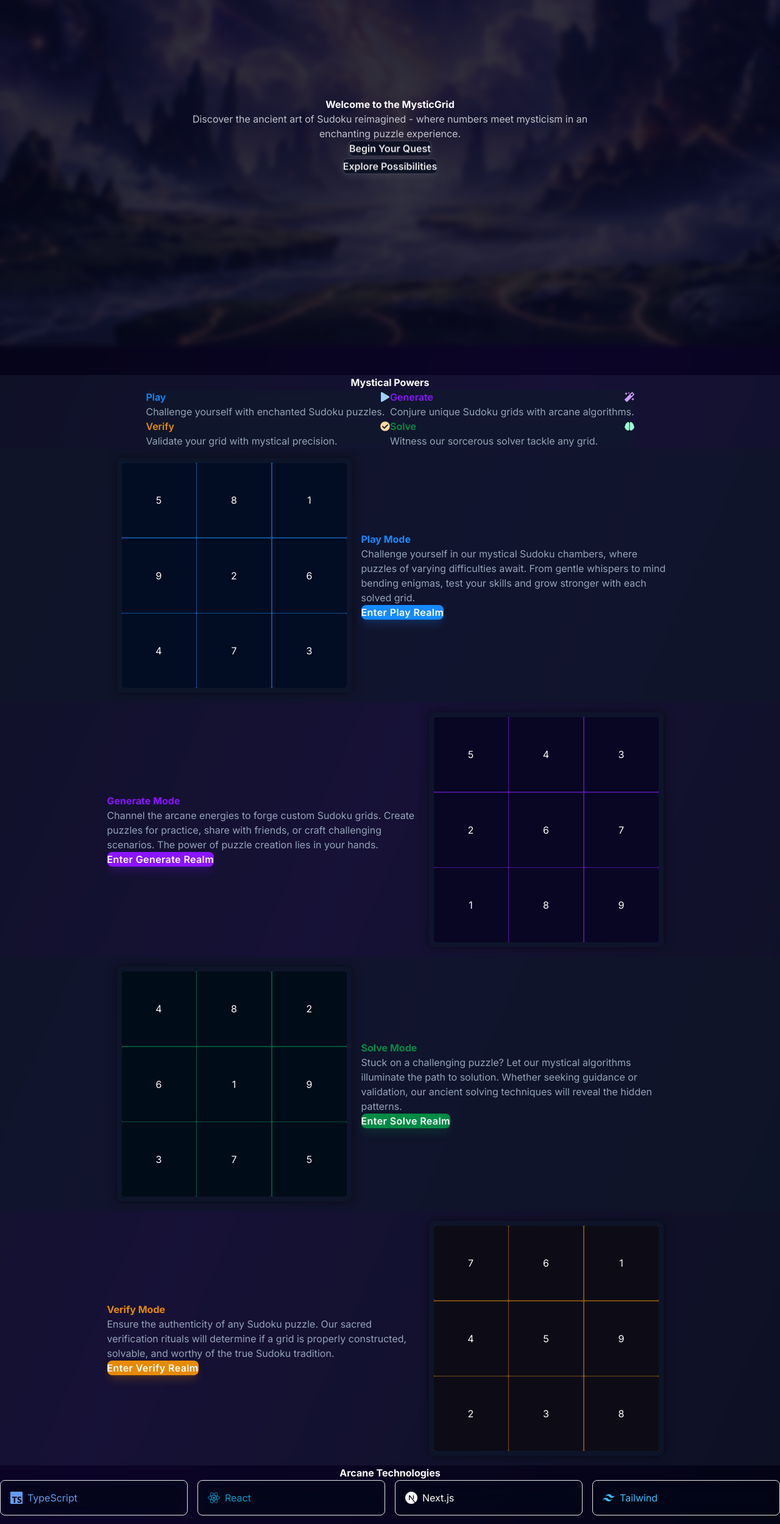
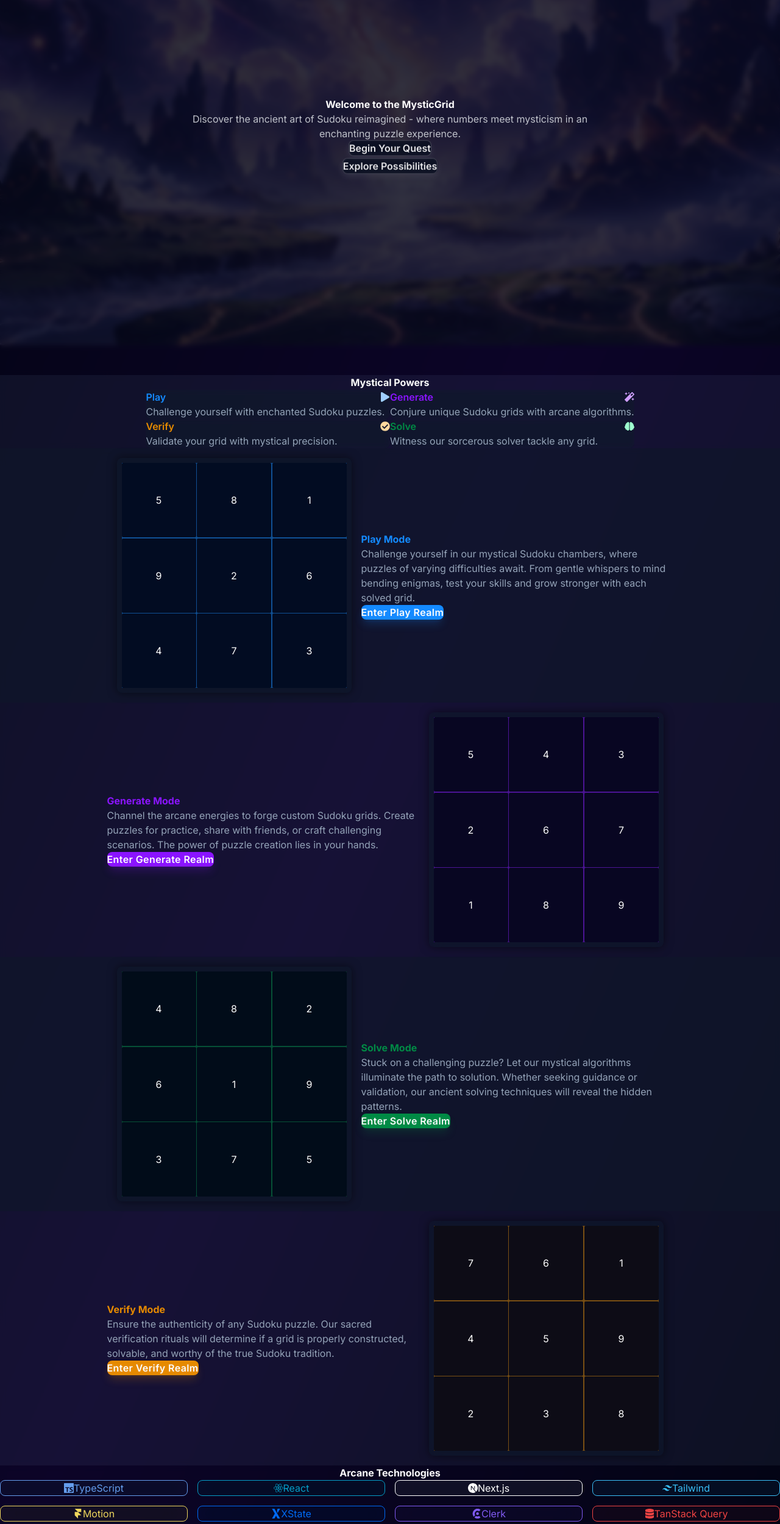
Before and after one commit to Neonsy/NextJS-MysticGrid, a Next.js app in the folder project/: page / in a window 1280 px wide. Shown: the part 234-2733 px from the top of the page at 61% size. Built offline with nearby package versions, Linux system fonts and the light colour scheme; what fluid-tailwind would draw is missing.

Commit message:
Fixed border color for technologies

```diff
--- a/project/src/app/_page/sections/mysticalPowers/FeatureCard.tsx
+++ b/project/src/app/_page/sections/mysticalPowers/FeatureCard.tsx
@@ -75,7 +75,7 @@ export default function FeatureCard({ title, description, icon: Icon, variant, a
                         duration: 0.5,
                         delay: 0.2 + animationDelay,
                     }}>
-                    <Icon className={`shrink-0 ${variantStyles.icon} ~text-3xl/5xl`} />
+                    <Icon className={`${variantStyles.icon} ~text-3xl/5xl`} />
                 </motion.div>
             </div>
             <motion.p
--- a/project/src/app/_page/sections/technologies/TechnologyCard.tsx
+++ b/project/src/app/_page/sections/technologies/TechnologyCard.tsx
@@ -14,11 +14,12 @@ export default function TechnologyCard({ name, icon: Icon, href, color }: Techno
             href={href}
             target='_blank'
             rel='noopener noreferrer'
-            className={`group relative flex items-center gap-2 rounded-lg border border-tech-${color} border-opacity-20 p-4 backdrop-blur-lg transition-all duration-300 ease-in-out hover:scale-105 hover:shadow-lg active:scale-95`}>
+            className={`group relative flex items-center justify-center rounded-lg border ~gap-2/4 border-tech-${color} bg-tech-${color} bg-opacity-5 backdrop-blur-lg transition-all duration-300 ease-in-out ~p-3/6 hover:scale-105 hover:shadow-lg active:scale-95`}>
             <Icon
-                className={`h-5 w-5 text-tech-${color} transition-transform duration-300 ease-in-out group-hover:scale-110 group-hover:animate-pulse`}
+                className={`~text-3xl/4xl text-tech-${color} transition-transform duration-300 ease-in-out group-hover:scale-110 group-hover:animate-pulse`}
             />
-            <span className={`text-tech-${color} transition-all duration-300 ease-in-out group-hover:translate-x-1 group-hover:font-medium`}>
+            <span
+                className={`~text-xl/4xl text-tech-${color} transition-all duration-300 ease-in-out group-hover:translate-x-1 group-hover:font-medium`}>
                 {name}
             </span>
 
--- a/project/src/app/_page/sections/technologies/index.tsx
+++ b/project/src/app/_page/sections/technologies/index.tsx
@@ -1,5 +1,8 @@
+'use client';
+
 import { FaDatabase, FaReact } from 'react-icons/fa';
 import { SiClerk, SiDatabricks, SiDrizzle, SiFramer, SiNextdotjs, SiPosthog, SiSentry, SiTailwindcss, SiTypescript, SiXstate } from 'react-icons/si';
+import { motion } from 'motion/react';
 
 import TechnologyCard from '@/app/_page/sections/technologies/TechnologyCard';
 
@@ -20,13 +23,25 @@ export default function Technologies() {
     ];
 
     return (
-        <section className='flex flex-col items-center justify-center bg-slate-950/75 backdrop-blur-sm ~gap-6/16 ~px-8/16 ~py-16/32'>
-            <h2 className='text-center font-bold ~text-3xl/4xl'>Arcane Technologies</h2>
+        <motion.section
+            initial={{ opacity: 0 }}
+            whileInView={{ opacity: 1 }}
+            viewport={{ once: true }}
+            transition={{ duration: 0.2 }}
+            className='flex flex-col items-center justify-center bg-slate-950/75 backdrop-blur-sm ~gap-6/16 ~px-8/16 ~py-16/32'>
+            <motion.h2
+                initial={{ opacity: 0, y: 20 }}
+                whileInView={{ opacity: 1, y: 0 }}
+                viewport={{ once: true }}
+                transition={{ duration: 1, delay: 0.2 }}
+                className='text-center font-bold ~text-4xl/7xl'>
+                Arcane Technologies
+            </motion.h2>
             <div className='mx-auto grid w-full max-w-[theme(screens.xs)] grid-cols-1 gap-3 sm:max-w-[theme(screens.sm)] sm:gap-4 md:max-w-[theme(screens.md)] md:grid-cols-2 lg:max-w-[theme(screens.lg)] lg:grid-cols-3 xl:max-w-[theme(screens.xl)] xl:grid-cols-4'>
                 {technologies.map((tech) => (
                     <TechnologyCard key={tech.name} {...tech} />
                 ))}
             </div>
-        </section>
+        </motion.section>
     );
 }
--- a/project/src/components/footer/index.tsx
+++ b/project/src/components/footer/index.tsx
@@ -12,27 +12,30 @@ export default function Footer() {
     return (
         <motion.footer
             initial={{ opacity: 0 }}
-            animate={{ opacity: 1 }}
-            transition={{ duration: 0.2 }}
+            whileInView={{ opacity: 1 }}
+            viewport={{ once: true }}
+            transition={{ duration: 0.3 }}
             className='border-t border-white/30 bg-footer bg-footer/50 py-3 shadow-xl backdrop-blur-lg'>
             <Container>
                 <div className='flex flex-col items-center justify-center gap-y-4 px-4'>
                     <motion.div
                         className='flex max-w-xl flex-col items-center justify-center gap-y-4'
-                        initial={{ opacity: 0, y: 9 }}
-                        animate={{ opacity: 1, y: 0 }}
+                        initial={{ opacity: 0, y: -12 }}
+                        whileInView={{ opacity: 1, y: 0 }}
+                        viewport={{ once: true }}
                         transition={{
-                            duration: 0.15,
-                            delay: 0.1,
+                            duration: 0.3,
+                            delay: 0.2,
                         }}>
                         <Links links={socialNav} className='flex flex-wrap items-center justify-center gap-4 sm:gap-9' />
                     </motion.div>
                     <motion.div
-                        initial={{ opacity: 0, y: 9 }}
-                        animate={{ opacity: 1, y: 0 }}
+                        initial={{ opacity: 0, y: -12 }}
+                        whileInView={{ opacity: 1, y: 0 }}
+                        viewport={{ once: true }}
                         transition={{
-                            duration: 0.15,
-                            delay: 0.2,
+                            duration: 0.3,
+                            delay: 0.3,
                         }}>
                         <Link href='https://github.com/neonsy' target='_blank' rel='noopener noreferrer' className='text-center text-base sm:text-lg'>
                             &copy; {new Date().getFullYear()} NeonSpace
--- a/project/tailwind.config.ts
+++ b/project/tailwind.config.ts
@@ -111,27 +111,39 @@ export default {
     safelist: [
         'text-tech-typescript',
         'bg-tech-typescript',
+        'border-tech-typescript',
         'text-tech-react',
         'bg-tech-react',
+        'border-tech-react',
         'text-tech-nextjs',
         'bg-tech-nextjs',
+        'border-tech-nextjs',
         'text-tech-tailwind',
         'bg-tech-tailwind',
+        'border-tech-tailwind',
         'text-tech-motion',
         'bg-tech-motion',
+        'border-tech-motion',
         'text-tech-xstate',
         'bg-tech-xstate',
+        'border-tech-xstate',
         'text-tech-clerk',
         'bg-tech-clerk',
+        'border-tech-clerk',
         'text-tech-tanstack',
         'bg-tech-tanstack',
+        'border-tech-tanstack',
         'text-tech-drizzle',
         'bg-tech-drizzle',
+        'border-tech-drizzle',
         'text-tech-turso',
         'bg-tech-turso',
+        'border-tech-turso',
         'text-tech-posthog',
         'bg-tech-posthog',
+        'border-tech-posthog',
         'text-tech-sentry',
         'bg-tech-sentry',
+        'border-tech-sentry',
     ],
 } satisfies Config;
```
